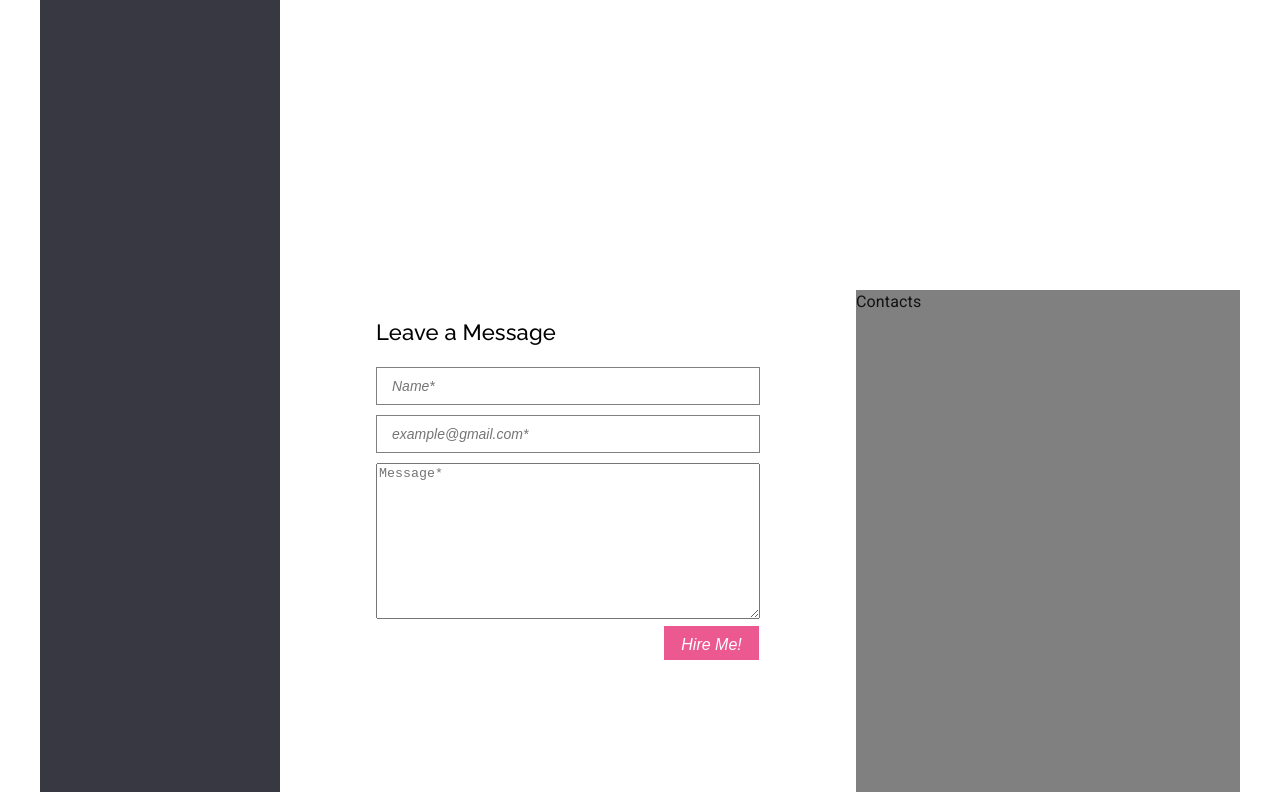
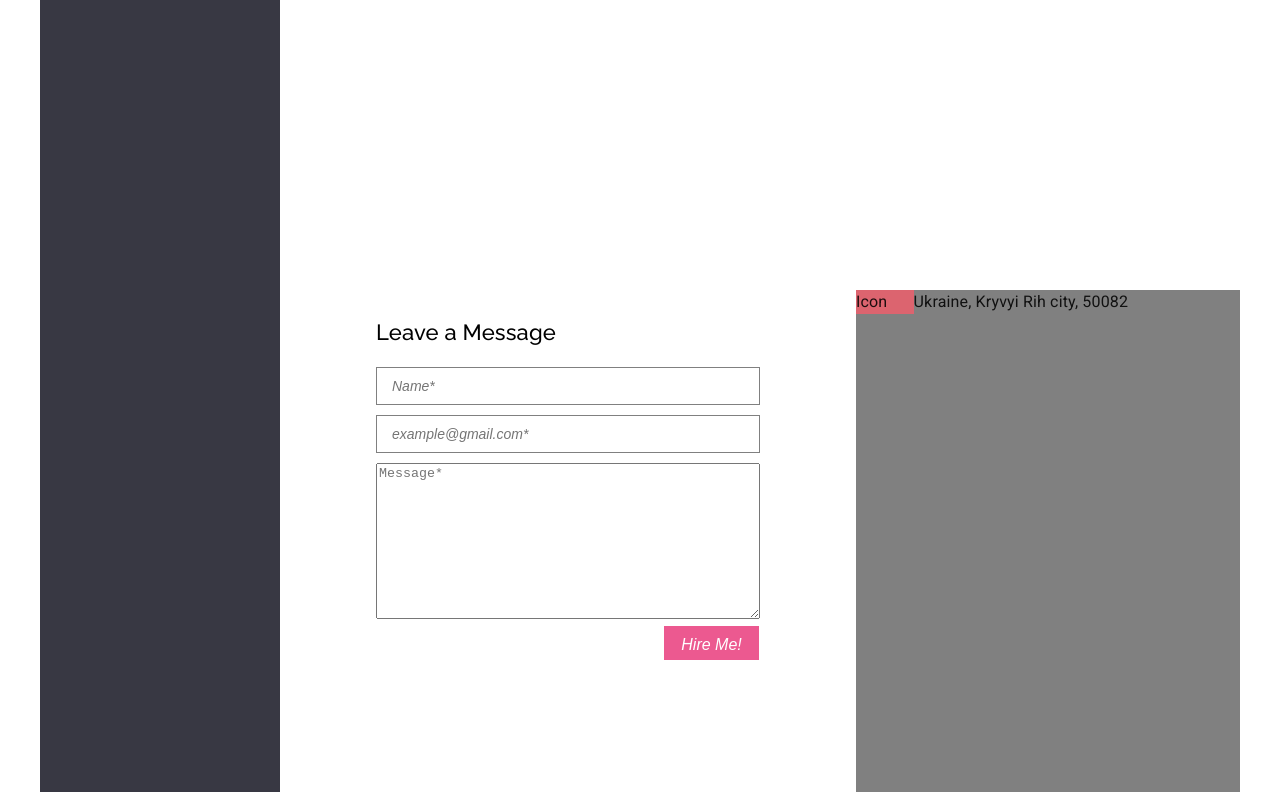
Before and after one commit to mytrofanov/resume6, a React (Create React App) app: page / in a window 1280 px wide. Shown: the part 1592-2392 px from the top of the page. Built offline with nearby package versions, Linux system fonts and the light colour scheme.

Commit message:
Добавляю контактную информацию

```diff
--- a/src/App.js
+++ b/src/App.js
@@ -6,6 +6,7 @@ import {Header} from "./components/header/Header";
 import {Portfolio} from "./components/portfolio/Portfolio";
 import {MyWorks} from "./components/portfolio/data";
 import FeedbackForm from "./components/feedback/FeedbackForm";
+import {ContactInfo} from "./components/contacts/ContactInfo";
 
 export default function App() {
     return (
@@ -26,7 +27,7 @@ export default function App() {
                           <FeedbackForm />
                         </div>
                         <div className="contact">
-                            Contacts
+                            <ContactInfo/>
                         </div>
                     </div>
 
--- /dev/null
+++ b/src/components/contacts/ContactInfo.js
@@ -0,0 +1,14 @@
+import s from './ContactInfo.module.css'
+
+export function ContactInfo() {
+    return (
+        <div>
+            <div className={s.ContactInfo}>
+                <div className={s.icon}>Icon</div>
+                <div>Ukraine, Kryvyi Rih city, 50082</div>
+            </div>
+
+
+        </div>
+    )
+}
--- /dev/null
+++ b/src/components/contacts/ContactInfo.module.css
@@ -0,0 +1,8 @@
+.ContactInfo {
+    display: flex;
+    flex-direction: row;
+}
+.icon {
+    background-color: #dc646f;
+    width: 15%;
+}
```
